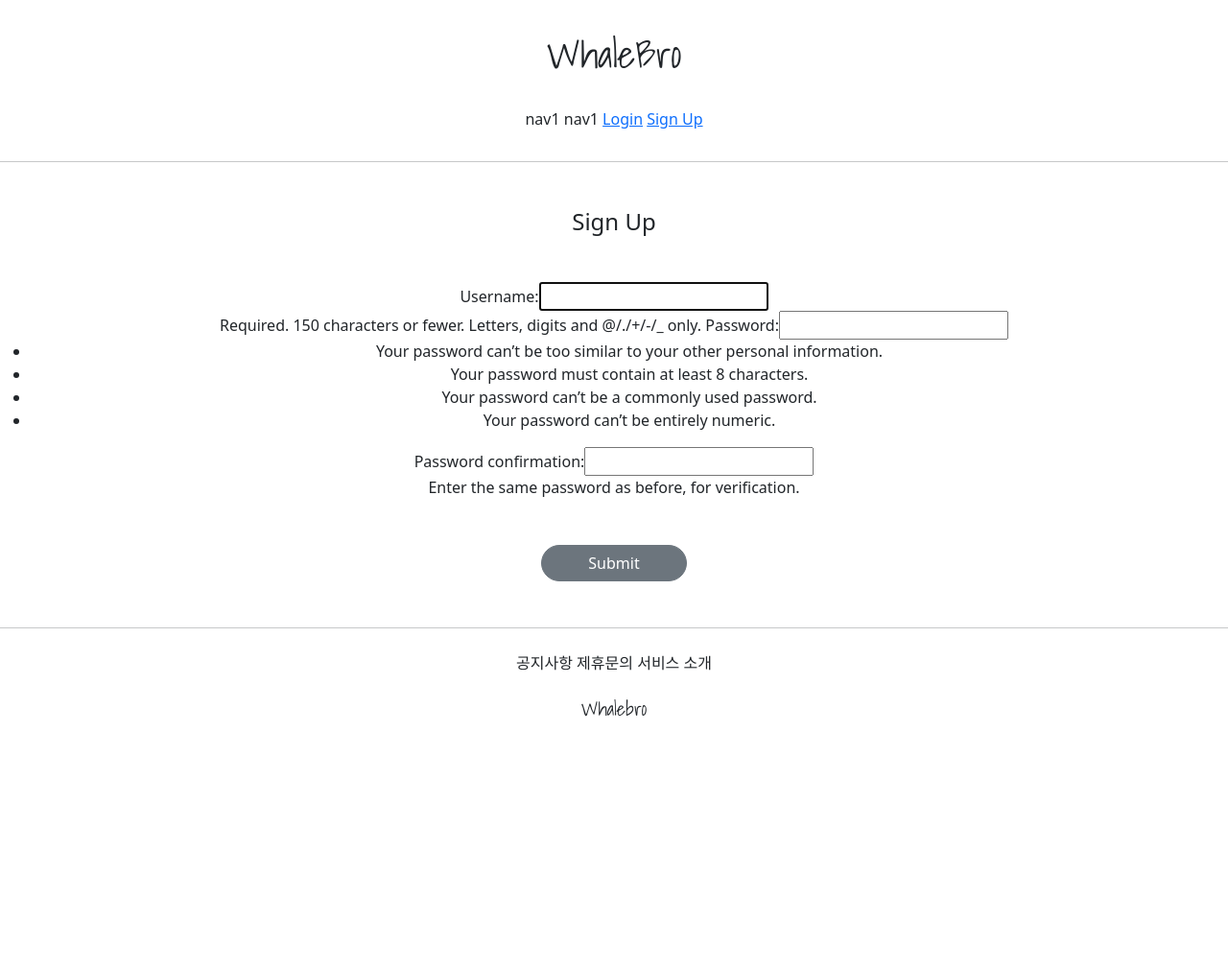
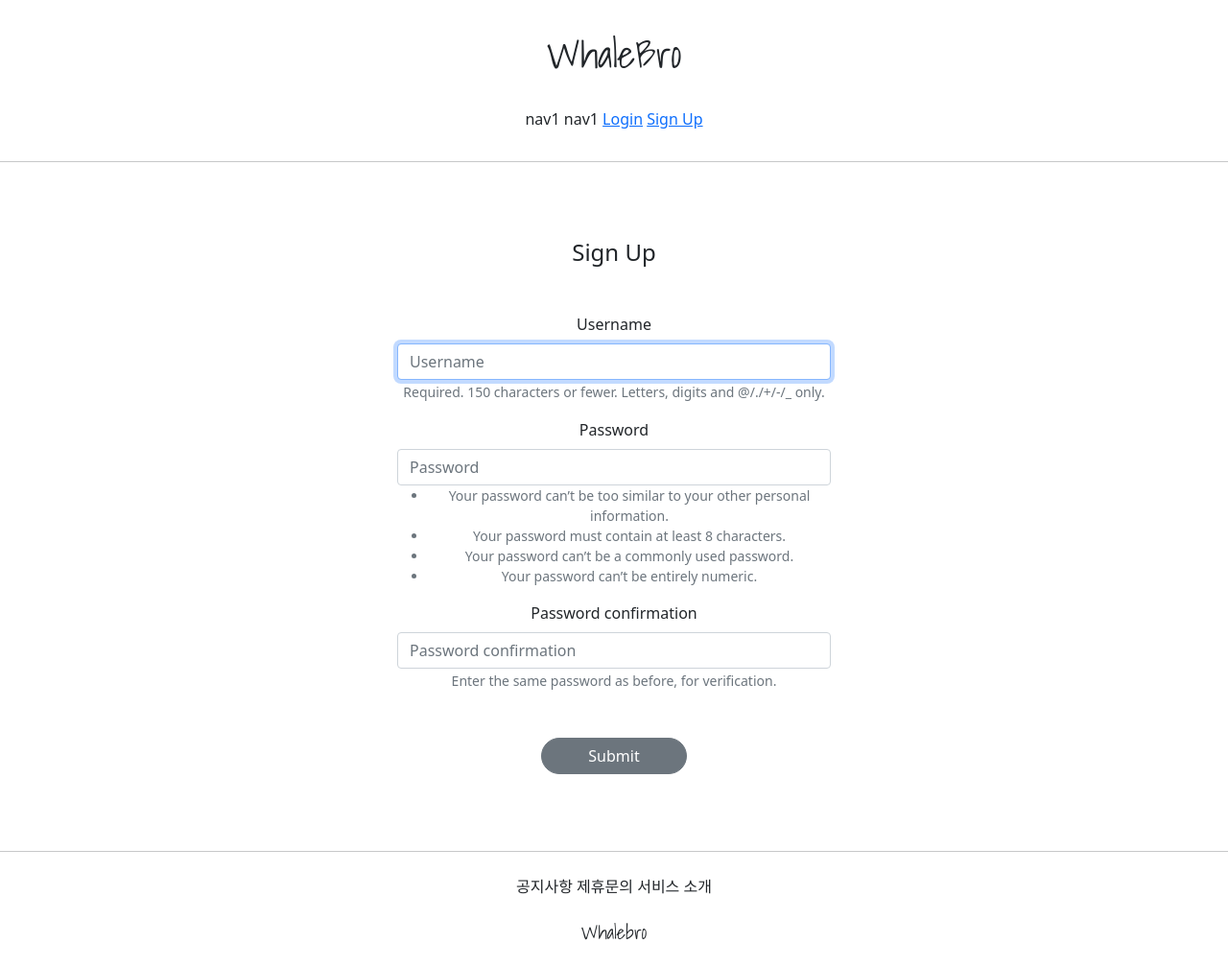
Before and after one commit to tkxksdl2/gis_6, a Django app: page /accounts/create/ in a window 1280 px wide. Shown: the whole page at 96% size. Before the commit the page ends 747 px from the top, so only its background shows below. Run offline with Django 3.2, Linux system fonts and the light colour scheme; parts of the project's set-up code (start-up, migrations or seed data) failed here and were passed over; some libraries are stand-ins or nearby versions.

Commit message:
07/15 6ban class commit 2.

```diff
--- a/accountapp/templates/accountapp/create.html
+++ b/accountapp/templates/accountapp/create.html
@@ -1,14 +1,15 @@
 {% extends 'base.html' %}
+{% load bootstrap4 %}
 
 {% block content %}
-    <div class="text-center">
+    <div class="text-center mw-500 m-auto">
         <div class="m-5">
             <h4>Sign Up</h4>
         </div>
         <div>
             <form action="{% url 'accountapp:create' %}" method="post">
                 {% csrf_token %}
-                {{ form }}
+                {% bootstrap_form form %}
 
                 <div class="m-5">
                     <input type="submit"
--- a/accountapp/templates/accountapp/login.html
+++ b/accountapp/templates/accountapp/login.html
@@ -1,7 +1,8 @@
 {% extends 'base.html' %}
+{% load bootstrap4 %}
 
 {% block content %}
-    <div class="text-center">
+    <div class="text-center mw-500 m-auto">
         <div class="m-5">
             <h4>Log In</h4>
         </div>
@@ -9,7 +10,7 @@
         <div>
             <form action="{% url 'accountapp:login' %}" method="post">
                 {% csrf_token %}
-                {{ form }}
+                {% bootstrap_form form %}
 
                 <div class="m-5">
                     <input type="submit"
--- a/djangoProject1/settings.py
+++ b/djangoProject1/settings.py
@@ -52,7 +52,8 @@ INSTALLED_APPS = [
     'django.contrib.sessions',
     'django.contrib.messages',
     'django.contrib.staticfiles',
-    'accountapp'
+    'accountapp',
+    'bootstrap4',
 ]
 
 MIDDLEWARE = [
--- a/static/base.css
+++ b/static/base.css
@@ -14,3 +14,8 @@
 .pragmatic_footer_button{
     margin-top:1.5rem
 }
+
+.mw-500{
+    max-width: 500px;
+    padding: 1rem 1.5rem;
+}
```
